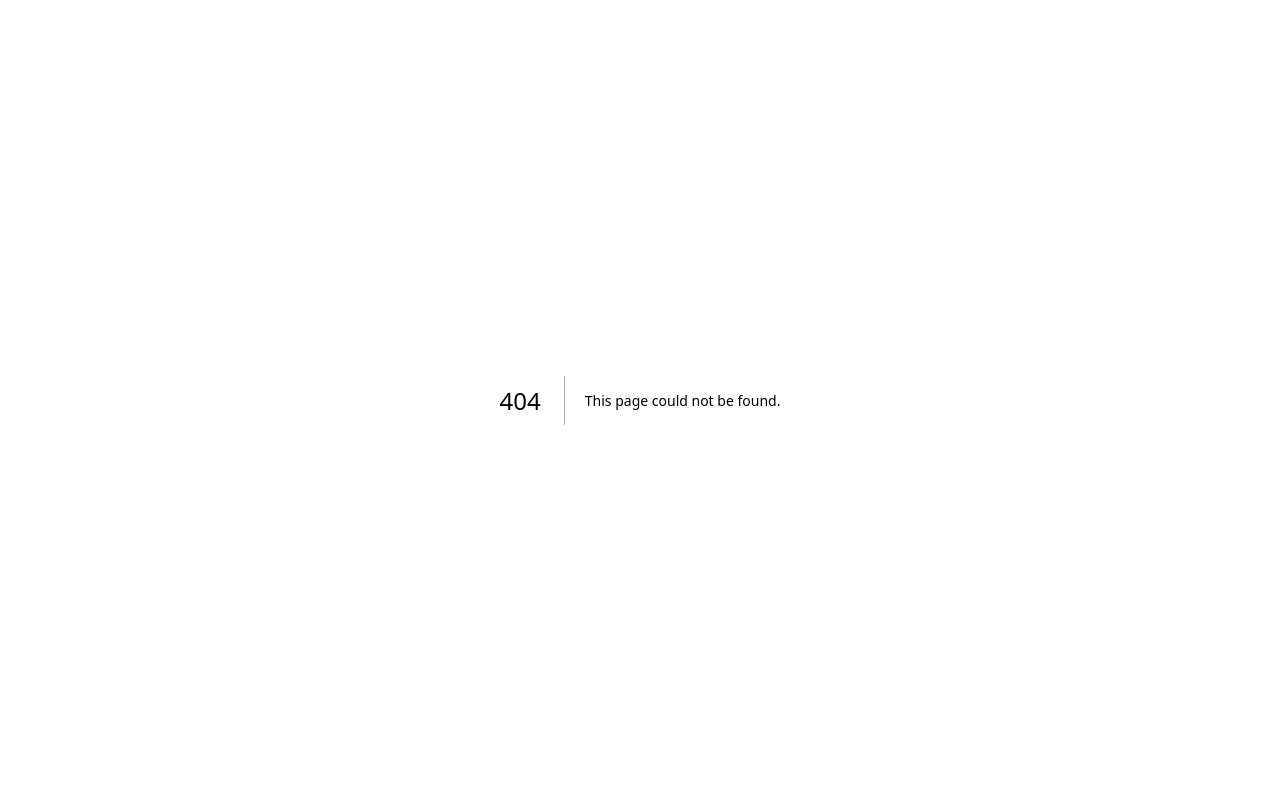
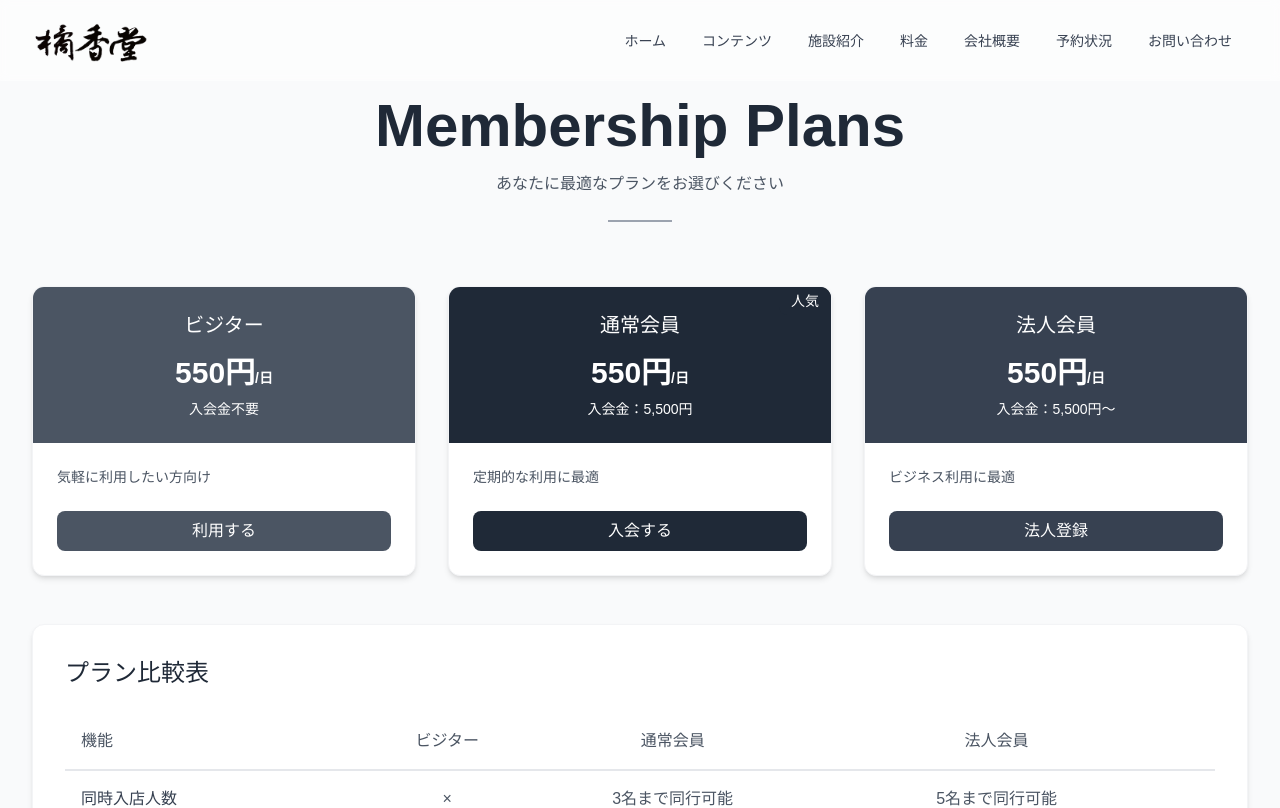
Before and after one commit to bbbyk105/vital, a Next.js app: page /fee in a window 1280 px wide. Before the commit this address had no page. Shown: the top 808 px of the page. Built offline with nearby package versions, Linux system fonts and the light colour scheme.

Commit message:
componentの振り分け

```diff
--- /dev/null
+++ b/app/fee/page.tsx
@@ -0,0 +1,21 @@
+import React from "react";
+import Fee from "@/components/Fee";
+import RentalSpacePricing from "@/components/RentalSpacePricing";
+import Header from "@/components/Header";
+import { homeConfig } from "@/data/homeData";
+import Footer from "@/components/Footer";
+import Service from "@/components/Service";
+
+const fee = () => {
+  return (
+    <>
+      <Header items={homeConfig.mainNav} />
+      <Fee />
+      <RentalSpacePricing />
+      <Service />
+      <Footer />
+    </>
+  );
+};
+
+export default fee;
--- a/app/page.tsx
+++ b/app/page.tsx
@@ -3,12 +3,9 @@ import Loader from "@/components/Loader"; // Loaderをインポート
 import Company from "@/components/Company";
 import Contents from "@/components/Contents";
 import FacilityShowcase from "@/components/FacilityShowcase";
-import Fee from "@/components/Fee";
 import Footer from "@/components/Footer";
 import Header from "@/components/Header";
 import Hero from "@/components/Hero";
-import RentalSpacePricing from "@/components/RentalSpacePricing";
-import Service from "@/components/Service";
 import { homeConfig } from "@/data/homeData";
 import useLoading from "@/hooks/useLoading";
 
@@ -25,9 +22,6 @@ export default function Home() {
           <main>
             <Contents />
             <FacilityShowcase />
-            <Fee />
-            <RentalSpacePricing />
-            <Service />
             <Company />
           </main>
           <Footer />
--- a/data/homeData.ts
+++ b/data/homeData.ts
@@ -2,10 +2,9 @@ import { HomeConfig } from "@/types";
 
 export const homeConfig: HomeConfig = {
   mainNav: [
-
     {
       title: "ホーム",
-            href: "/"
+      href: "/",
     },
 
     {
@@ -14,25 +13,23 @@ export const homeConfig: HomeConfig = {
     },
     {
       title: "施設紹介",
-            href: "#facility"
+      href: "#facility",
     },
     {
       title: "料金",
-            href: "#fee"
+      href: "/fee",
     },
     {
       title: "会社概要",
-            href: "#company-section"
+      href: "#company-section",
     },
     {
       title: "予約状況",
-            href: "/calendar"
+      href: "/calendar",
     },
     {
       title: "お問い合わせ",
-            href: "/contact"
-        }
-
-    ]
-
-}
+      href: "/contact",
+    },
+  ],
+};
```
Lines whose indentation alone changed are shown as unchanged.
